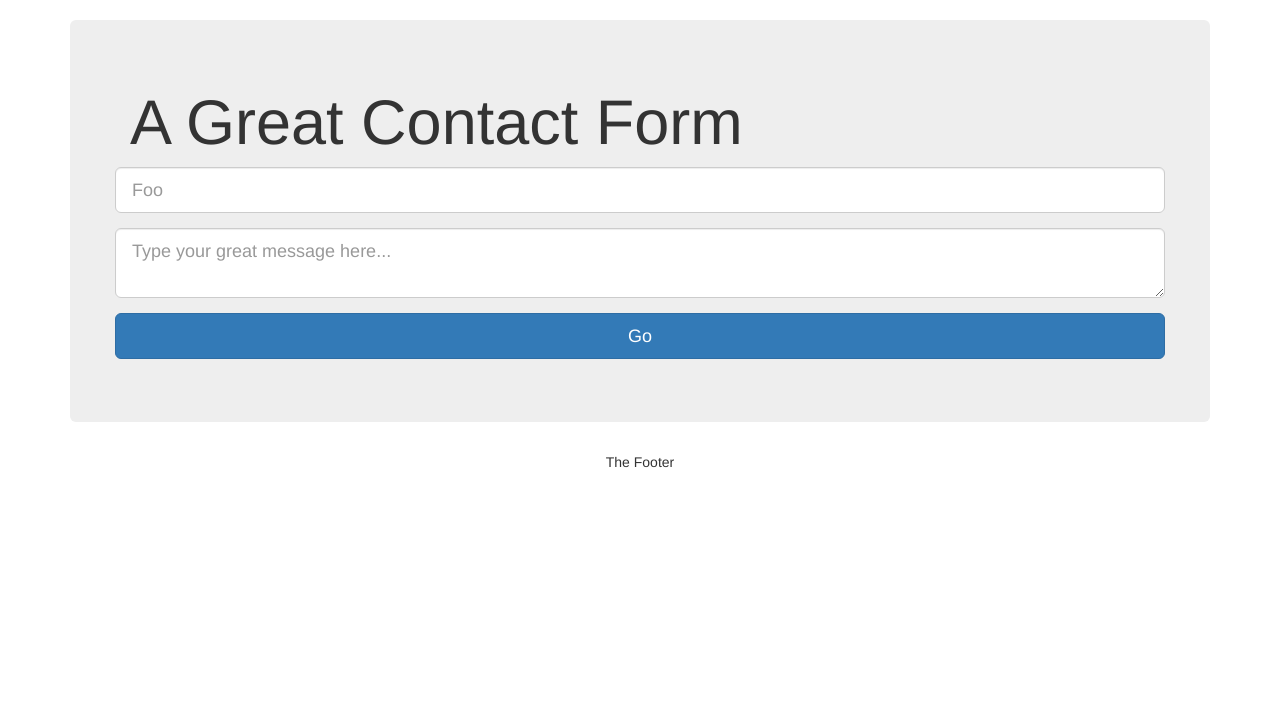
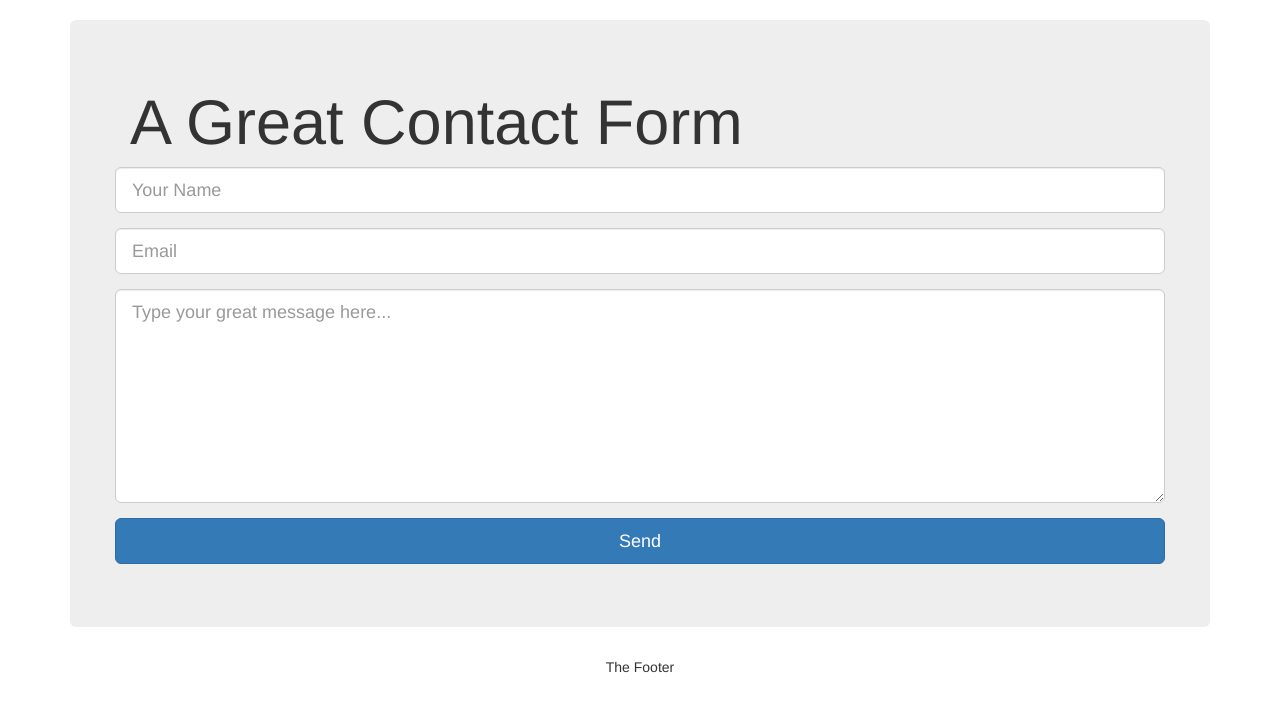
Before and after one commit to erikthedeveloper/a-bit-of-fun-with-vanilla-php, a PHP site: page /contact.php?grid_size=1 in a window 1280 px wide. Shown: the part 52-764 px from the top of the page. Run offline with PHP 8.4, Linux system fonts and the light colour scheme; data that the repository does not hold is empty; some libraries are stand-ins or nearby versions.

Commit message:
Updates contact/submit and reformats project

```diff
--- a/contact.php
+++ b/contact.php
@@ -7,13 +7,17 @@ $grid_size = $_GET['grid_size'] ?: 10;
 
         <form action="submit.php" method="POST" class="form form-horizontal">
             <div class="form-group">
-      <input type="text" name="foo" placeholder="Foo" class="form-control input-lg">
+                <input type="text" name="name" placeholder="Your Name" class="form-control input-lg">
             </div>
             <div class="form-group">
-      <textarea name="message" placeholder="Type your great message here..." class="form-control input-lg"></textarea>
+                <input type="email" name="email" placeholder="Email" class="form-control input-lg">
             </div>
             <div class="form-group">
-      <button class="btn btn-lg btn-block btn-primary">Go</button>
+                <textarea name="message" rows="8" placeholder="Type your great message here..."
+                          class="form-control input-lg"></textarea>
+            </div>
+            <div class="form-group">
+                <button class="btn btn-lg btn-block btn-primary">Send</button>
             </div>
         </form>
 
--- a/index.php
+++ b/index.php
@@ -5,8 +5,10 @@
             Lorem ipsum dolor sit amet, consectetur adipisicing elit. Voluptatem nobis similique in fugiat unde.
         </blockquote>
         <p>
-    Lorem ipsum dolor sit amet, consectetur adipisicing elit. Inventore libero architecto molestias id. Nostrum sunt enim nihil temporibus. Repellendus, nihil.
+            Lorem ipsum dolor sit amet, consectetur adipisicing elit. Inventore libero architecto molestias id. Nostrum
+            sunt enim nihil temporibus. Repellendus, nihil.
         </p>
+
         <p>
             Lorem ipsum dolor sit amet, consectetur adipisicing elit. Perspiciatis sapiente, ullam error?
         </p>
--- a/table.php
+++ b/table.php
@@ -8,9 +8,9 @@ $num_cols = 4;
         <!-- The Table -->
         <table class="table table-striped">
 
-    <? for($row_num = 1; $row_num <= $num_rows; $row_num++): ?>
+            <? for ($row_num = 1; $row_num <= $num_rows; $row_num++): ?>
                 <tr>
-      <? for($col_num = 1; $col_num <= $num_cols; $col_num++): ?>
+                    <? for ($col_num = 1; $col_num <= $num_cols; $col_num++): ?>
                         <td><?= $col_num ?></td>
                     <? endfor ?>
                 </tr>
```
Also changed, not shown: includes/footer.php (+3 -4 lines), includes/main_nav.php (+9 -4 lines), multiplication.php (+4 -3 lines), submit.php (+11 -2 lines), includes/header.php (indentation only). Lines whose indentation alone changed are shown as unchanged.
